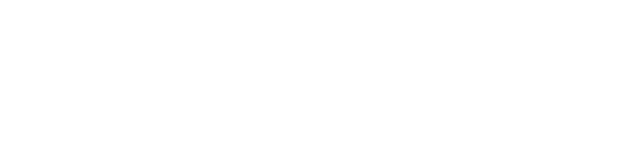
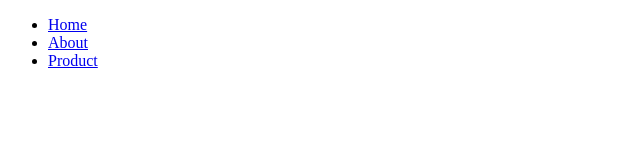
Before and after one commit to HuyLuongGia/Bs5008, a plain HTML site: page index.html in a window 1280 px wide. Shown: the whole page, without its empty margins (0-640 px from the left). Drawn offline with Linux system fonts and the light colour scheme.

Commit message:
Them noi dung menu

```diff
--- a/index.html
+++ b/index.html
@@ -8,7 +8,15 @@
         <link rel="stylesheet" href="./css/style.css">
     </head>
     <body>
-        <header></header>
+        <header>
+            <nav>
+                <ul>
+                    <li><a href="#!">Home</a></li>
+                    <li><a href="#!">About</a></li>
+                    <li><a href="#!">Product</a></li>
+                </ul>
+            </nav>
+        </header>
         <section class="carousel"></section>
         <section class="contactUs"></section>
         <section class="AboutUs"></section>
```
